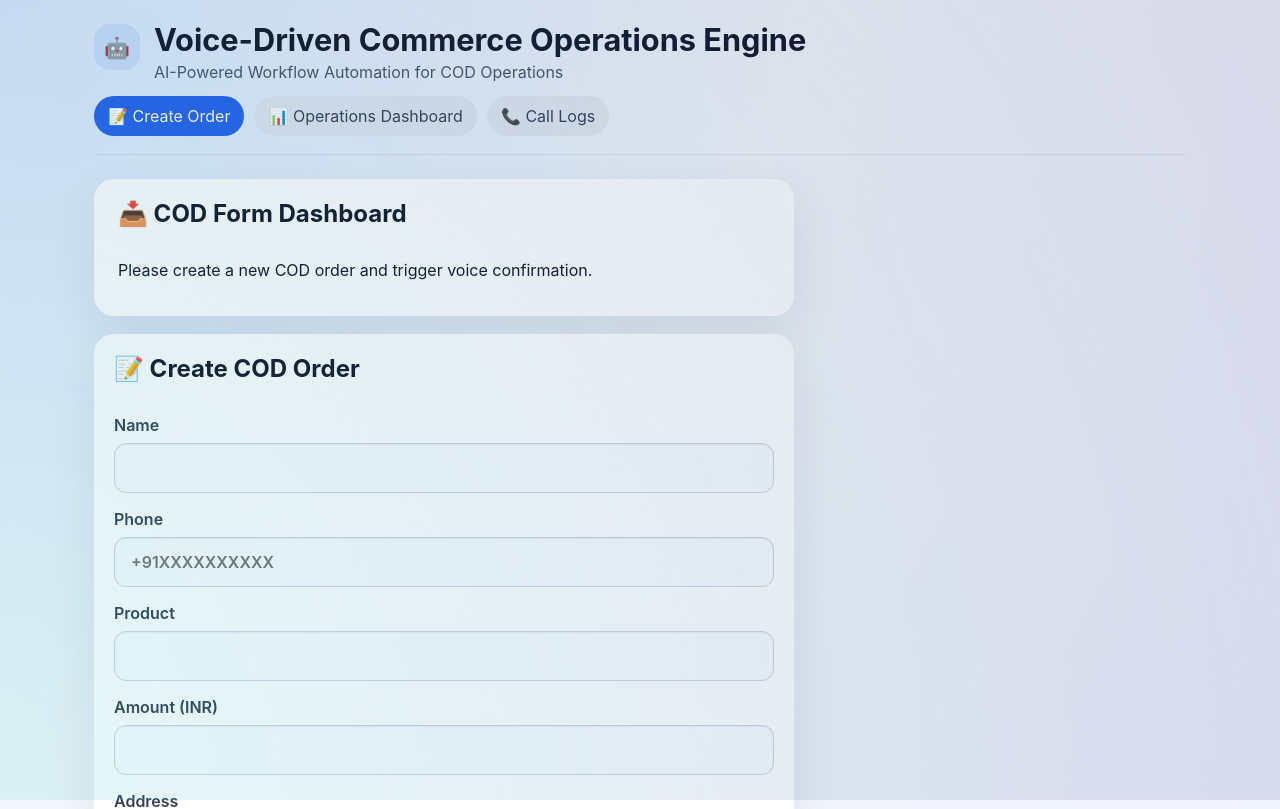
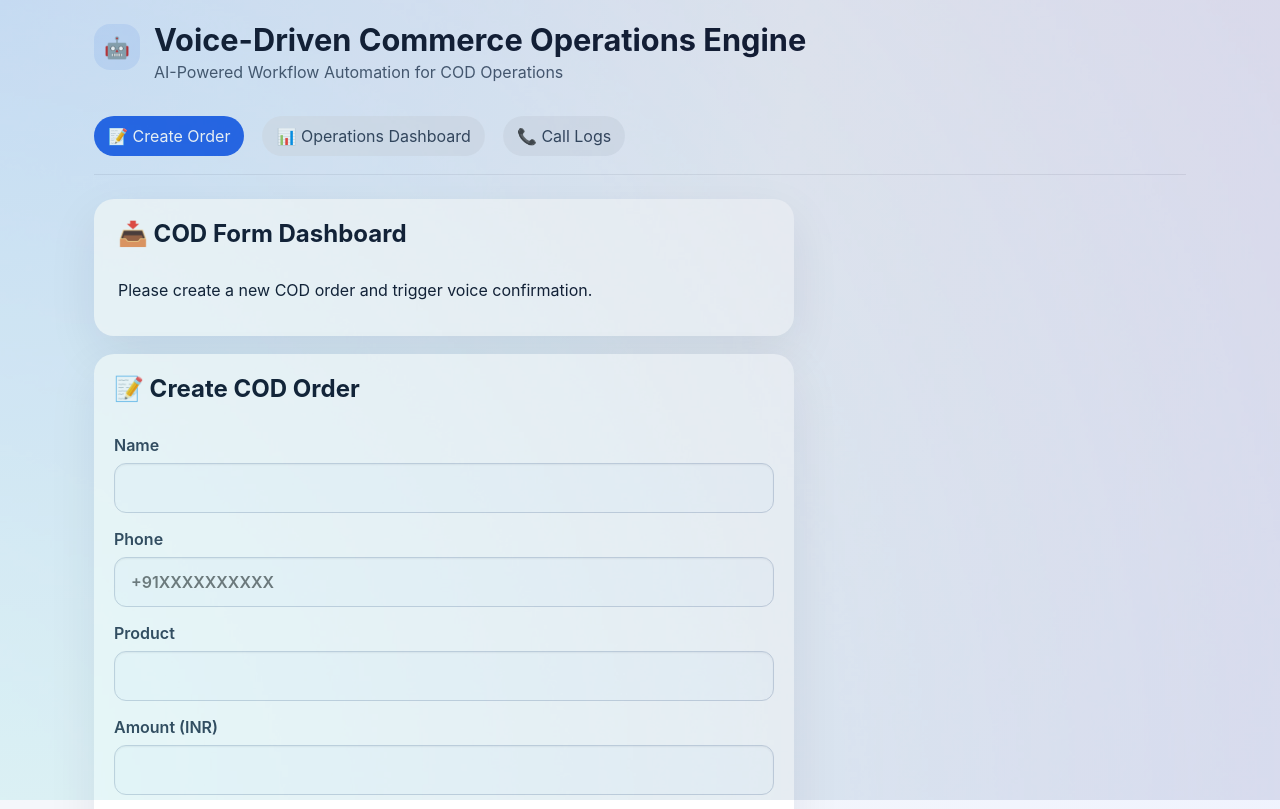
Before and after one commit to Animesht1008/Voice-Driven-Commerce-Operations-Engine, a React (Vite) app in the folder client/: page / in a window 1280 px wide. Shown: the top 809 px of the page. Built offline with nearby package versions, Linux system fonts and the light colour scheme; no server answers.

Commit message:
Increase spacing between subtitle and nav buttons

```diff
--- a/client/src/index.css
+++ b/client/src/index.css
@@ -39,7 +39,7 @@ body {
 header {
   display: flex;
   flex-direction: column;
-  gap: 14px;
+  gap: 22px;
   padding-bottom: 18px;
   border-bottom: 1px solid rgba(15, 23, 42, 0.08);
   margin-bottom: 24px;
@@ -68,7 +68,7 @@ header h1 {
 }
 
 .app-subtitle {
-  margin: 6px 0 0;
+  margin: 6px 0 12px;
   color: #475569;
   font-size: 1rem;
   max-width: 760px;
@@ -76,7 +76,7 @@ header h1 {
 
 nav {
   display: flex;
-  gap: 10px;
+  gap: 18px;
   flex-wrap: wrap;
 }
 
```
